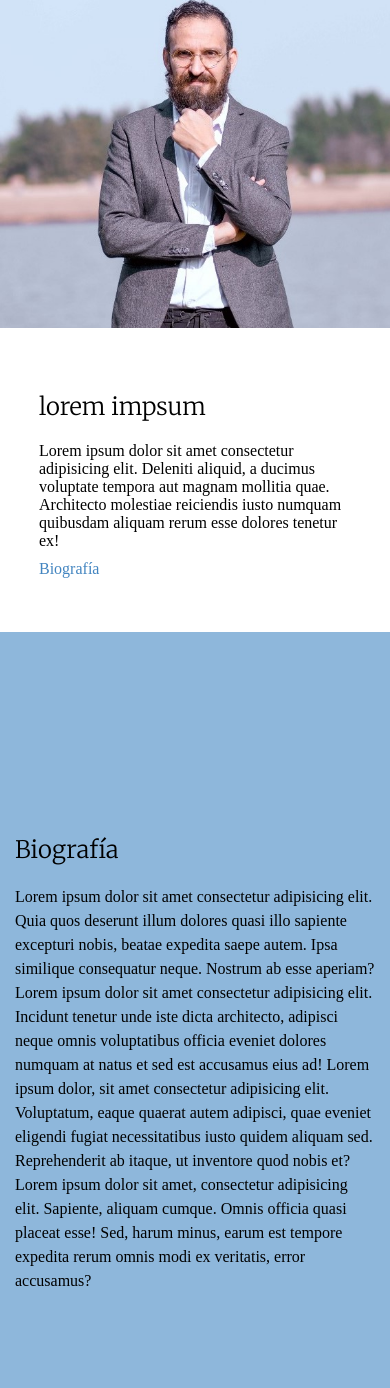
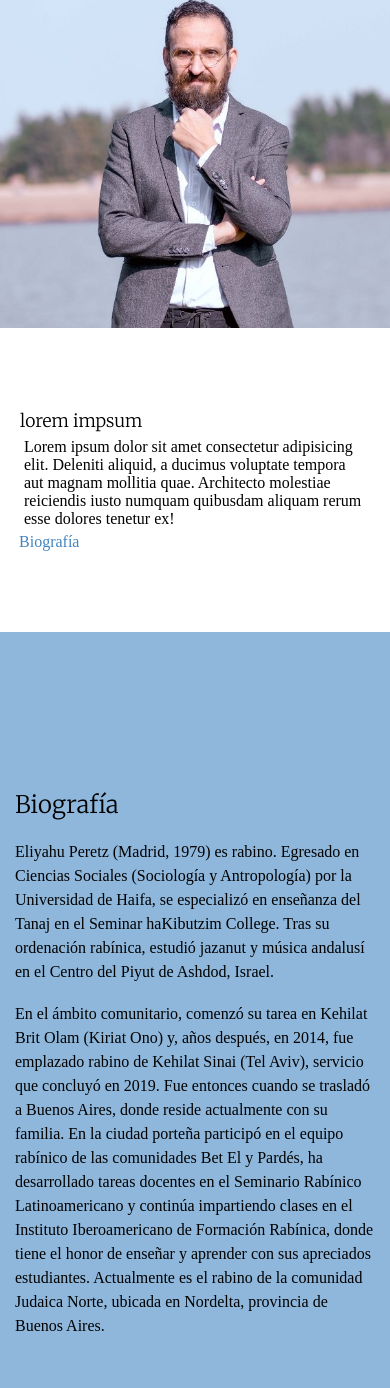
Before and after one commit to p3drop7/rab-peretz, a website: page index.html in a window 390 px wide. Shown: the part 212-1600 px from the top of the page. Drawn offline with Linux system fonts and the light colour scheme; a web font is replaced by a local one.

Commit message:
styles adjusted

```diff
--- a/index.html
+++ b/index.html
@@ -64,7 +64,10 @@
         <section class="bio" id="bio">
             <div>
                 <h2>Biografía</h2>
-                <p>Lorem ipsum dolor sit amet consectetur adipisicing elit. Quia quos deserunt illum dolores quasi illo sapiente excepturi nobis, beatae expedita saepe autem. Ipsa similique consequatur neque. Nostrum ab esse aperiam?Lorem ipsum dolor sit amet consectetur adipisicing elit. Incidunt tenetur unde iste dicta architecto, adipisci neque omnis voluptatibus officia eveniet dolores numquam at natus et sed est accusamus eius ad! Lorem ipsum dolor, sit amet consectetur adipisicing elit. Voluptatum, eaque quaerat autem adipisci, quae eveniet eligendi fugiat necessitatibus iusto quidem aliquam sed. Reprehenderit ab itaque, ut inventore quod nobis et? Lorem ipsum dolor sit amet, consectetur adipisicing elit. Sapiente, aliquam cumque. Omnis officia quasi placeat esse! Sed, harum minus, earum est tempore expedita rerum omnis modi ex veritatis, error accusamus?</p>
+
+                <p>Eliyahu Peretz (Madrid, 1979) es rabino. Egresado en Ciencias Sociales (Sociología y Antropología) por la Universidad de Haifa, se especializó en enseñanza del Tanaj en el Seminar haKibutzim College. Tras su ordenación rabínica, estudió jazanut y música andalusí en el Centro del Piyut de Ashdod, Israel.</p>
+                <br>
+                <p>En el ámbito comunitario, comenzó su tarea en Kehilat Brit Olam (Kiriat Ono) y, años después, en 2014, fue emplazado rabino de Kehilat Sinai (Tel Aviv), servicio que concluyó en 2019. Fue entonces cuando se trasladó a Buenos Aires, donde reside actualmente con su familia. En la ciudad porteña participó en el equipo rabínico de las comunidades Bet El y Pardés, ha desarrollado tareas docentes en el Seminario Rabínico Latinoamericano y continúa impartiendo clases en el Instituto Iberoamericano de Formación Rabínica, donde tiene el honor de enseñar y aprender con sus apreciados estudiantes. Actualmente es el rabino de la comunidad Judaica Norte, ubicada en Nordelta, provincia de Buenos Aires.</p>
             </div>
         </section>
 
--- a/scss/styles.scss
+++ b/scss/styles.scss
@@ -153,6 +153,7 @@ nav{
     flex-flow: row nowrap;
     justify-content: center;
     align-items: center;
+    overflow: hidden;
 
     div{
         height: 90%;
@@ -192,14 +193,17 @@ nav{
 
     div:nth-child(2){
         div{
-            height: 500px;
-            width: 400px;
+            height: 380px;
+            min-height: 380px;
+            width: 380px;
+            min-width: 380px;
             background-image: url(../assets/mainpic.jpg);
             background-size: cover;
             background-position: center;
             background-repeat: no-repeat;
             border: 5px solid $black;
             border-radius: 500px;
+            overflow: hidden;
         }
     }
 }
@@ -370,7 +374,9 @@ footer{
 
         div:nth-child(2) div{
             height: 330px;
+            min-height: 330px;
             width: 330px;
+            min-width: 330px;
         }
     }
 
@@ -498,10 +504,22 @@ footer{
 
     section.main-section div:nth-child(1){
         height: 45%;
+        width: 95%;
+
+        div {
+            h2{
+                font-size: 110%;
+                margin: 1px;
+            }
+            p{
+                margin: 5px;
+            }
+        }
     }
 
     section.main-section div:nth-child(2){
         height: 55%;
+        overflow: hidden;
 
         div{
             height: 100%;
@@ -516,19 +534,20 @@ footer{
     }
 
     .works-container{
+        height: 80vh;
         padding-top: 25px;
         justify-content: center;
 
         .books-container{
-            height: 60%;
+            height: 90%;
         }
 
         .articles-container{
-            height: 60%;
+            height: 90%;
         }
 
         .colabs-container{
-            height: 60%;
+            height: 90%;
         }
     }
 
```
Also changed, not shown: css/styles.css.
